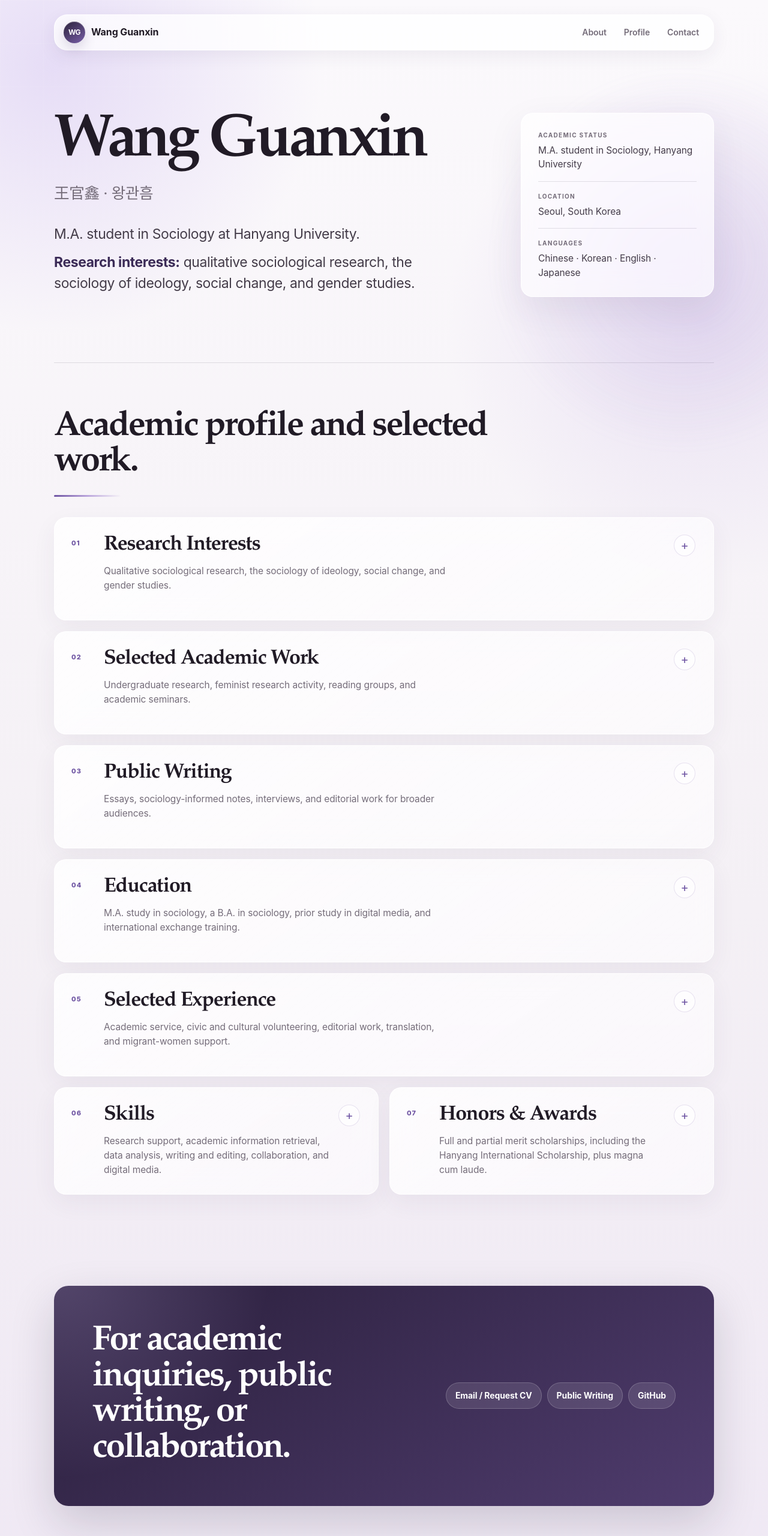
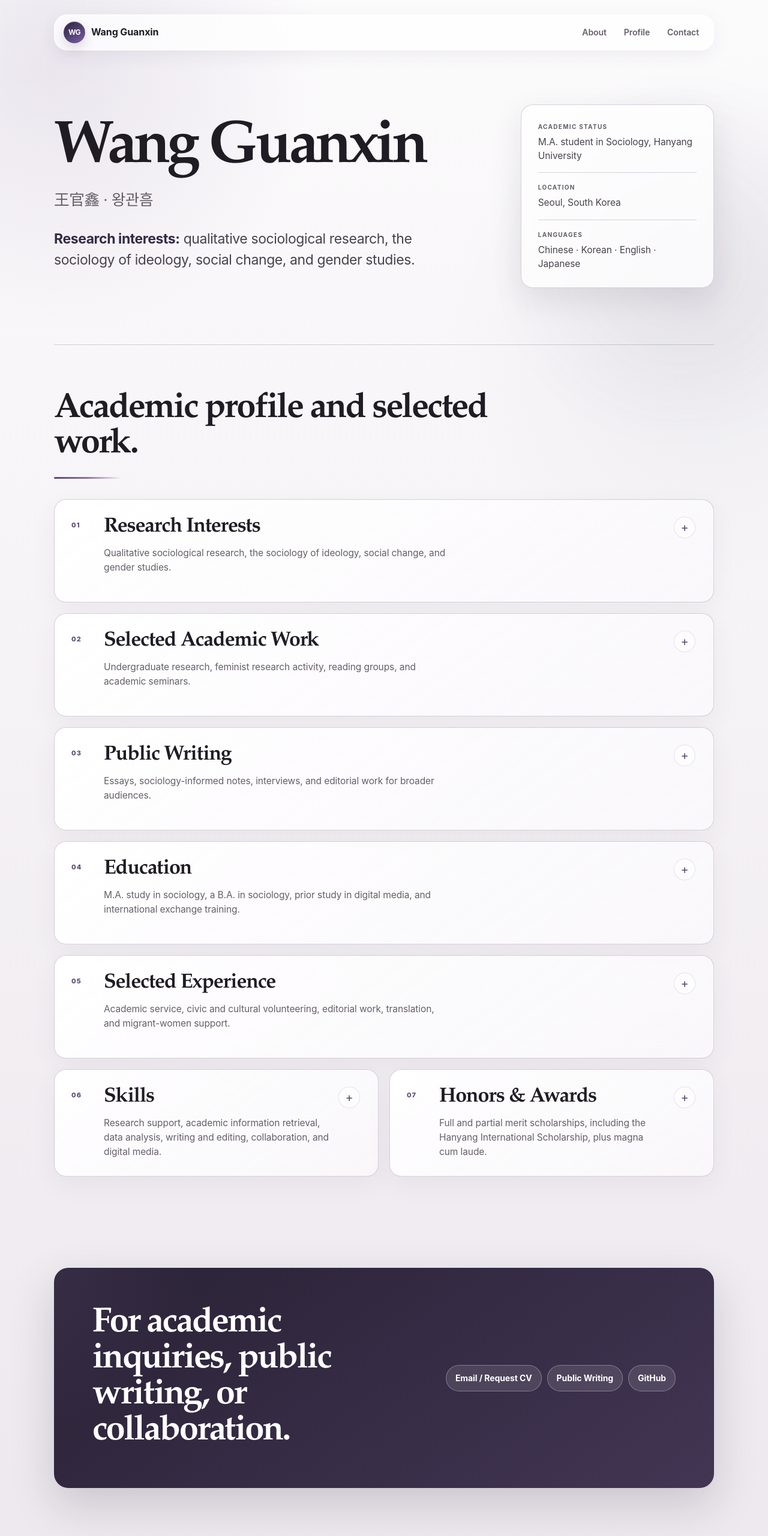
Before and after one commit to picapica2025/sociologist.github.io, a plain HTML site: page index.html in a window 1280 px wide. Shown: the top 2560 px of the page at 60% size. Drawn offline with Linux system fonts and the light colour scheme.

Commit message:
Refine hero copy, color contrast, and motion

```diff
--- a/index.html
+++ b/index.html
@@ -4,7 +4,7 @@
   <meta charset="UTF-8" />
   <meta name="viewport" content="width=device-width, initial-scale=1.0" />
   <meta name="description" content="Academic homepage of Wang Guanxin, an M.A. student in sociology at Hanyang University. Research interests include qualitative sociological research, the sociology of ideology, social change, and gender studies." />
-  <meta name="theme-color" content="#f5f1f8" />
+  <meta name="theme-color" content="#f3f0f3" />
   <meta name="robots" content="index, follow" />
   <link rel="canonical" href="https://ghwsocio.social/" />
   <meta property="og:title" content="Wang Guanxin | Sociological Research & Public Writing" />
@@ -16,18 +16,18 @@
   <style>
     :root {
       color-scheme: light;
-      --bg: #f4f0f5;
-      --surface: rgba(255,255,255,.78);
-      --surface-solid: #fdfbfc;
-      --ink: #211b26;
-      --ink-soft: #443c49;
-      --muted: #746c79;
-      --line: rgba(52,42,66,.13);
-      --violet: #6f55a3;
-      --violet-deep: #3b2b57;
-      --lavender: #bba6dc;
-      --lavender-soft: #e9e0f3;
-      --shadow: 0 20px 60px rgba(62,45,83,.08);
+      --bg: #f3f0f3;
+      --surface: rgba(255,255,255,.88);
+      --surface-solid: #fdfcfd;
+      --ink: #201c24;
+      --ink-soft: #49424d;
+      --muted: #655e69;
+      --line: rgba(54,44,64,.2);
+      --violet: #5b4a76;
+      --violet-deep: #342a45;
+      --lavender: #8c759e;
+      --lavender-soft: #e7e1ea;
+      --shadow: 0 18px 52px rgba(40,32,47,.1);
       --radius: 20px;
       --max: 1100px;
       --sans: -apple-system, BlinkMacSystemFont, "SF Pro Text", "Segoe UI", Roboto, Helvetica, Arial, sans-serif;
@@ -47,9 +47,9 @@
       line-height: 1.62;
       letter-spacing: -.006em;
       background:
-        radial-gradient(circle at 7% 4%, rgba(197,176,238,.38), transparent 28rem),
-        radial-gradient(circle at 92% 20%, rgba(169,138,216,.19), transparent 27rem),
-        linear-gradient(180deg, #fbf9fc 0%, var(--bg) 56%, #efe8f4 100%);
+        radial-gradient(circle at 7% 4%, rgba(142,121,168,.16), transparent 28rem),
+        radial-gradient(circle at 92% 20%, rgba(96,110,131,.08), transparent 27rem),
+        linear-gradient(180deg, #fcfbfc 0%, var(--bg) 56%, #ece8ee 100%);
     }
 
     body::before {
@@ -76,8 +76,8 @@
       z-index: -2;
       pointer-events: none;
       border-radius: 50%;
-      opacity: .58;
-      background: radial-gradient(circle, rgba(187,166,220,.5), rgba(187,166,220,0) 70%);
+      opacity: .38;
+      background: radial-gradient(circle, rgba(140,120,158,.28), rgba(140,120,158,0) 70%);
       filter: blur(14px);
       animation: ambient-drift 14s ease-in-out infinite alternate;
     }
@@ -93,18 +93,13 @@
     }
 
     @keyframes hero-rise {
-      from { opacity: 0; transform: translateY(34px) scale(.97); filter: blur(5px); }
-      to { opacity: 1; transform: translateY(0) scale(1); filter: blur(0); }
+      from { opacity: 0; transform: translateY(22px); }
+      to { opacity: 1; transform: translateY(0); }
     }
 
     @keyframes details-rise {
-      from { opacity: 0; transform: translateY(-14px) scale(.985); }
-      to { opacity: 1; transform: translateY(0) scale(1); }
-    }
-
-    @keyframes detail-item-rise {
-      from { opacity: 0; transform: translateX(-18px); }
-      to { opacity: 1; transform: translateX(0); }
+      from { opacity: 0; transform: translateY(-7px); }
+      to { opacity: 1; transform: translateY(0); }
     }
 
     @keyframes line-sweep {
@@ -113,8 +108,8 @@
     }
 
     @keyframes contact-rise {
-      from { opacity: 0; transform: translateY(34px) scale(.97); }
-      to { opacity: 1; transform: translateY(0) scale(1); }
+      from { opacity: 0; transform: translateY(22px); }
+      to { opacity: 1; transform: translateY(0); }
     }
 
     @keyframes contact-gradient {
@@ -124,7 +119,7 @@
 
     a { color: inherit; text-underline-offset: 4px; }
     button, summary { font: inherit; }
-    :focus-visible { outline: 3px solid var(--violet); outline-offset: 3px; }
+    :focus-visible { outline: 3px solid var(--violet); outline-offset: 3px; box-shadow: 0 0 0 2px #fff; }
     section, #about { scroll-margin-top: 108px; }
 
     .skip-link {
@@ -219,8 +214,8 @@
       grid-template-columns: minmax(0, 1.55fr) minmax(270px, .72fr);
       gap: clamp(44px, 7vw, 84px);
       align-items: center;
-      min-height: 500px;
-      padding: 46px 0 72px;
+      min-height: 470px;
+      padding: 42px 0 66px;
     }
 
     h1, h2, h3, p { margin-top: 0; }
@@ -244,21 +239,19 @@
 
     .lead {
       max-width: 730px;
-      margin: 30px 0 0;
+      margin: 27px 0 0;
       color: var(--ink-soft);
       font-size: clamp(18px, 1.8vw, 23px);
       line-height: 1.55;
       letter-spacing: -.018em;
     }
-    .lead-status, .lead-research { display: block; }
-    .lead-research { margin-top: .48em; }
     .lead strong { color: var(--violet-deep); font-weight: 700; }
 
     .quick-facts {
       padding: 28px;
-      border: 1px solid rgba(255,255,255,.88);
+      border: 1px solid var(--line);
       border-radius: var(--radius);
-      background: rgba(255,255,255,.7);
+      background: rgba(255,255,255,.78);
       box-shadow: var(--shadow);
       backdrop-filter: blur(24px) saturate(150%);
       -webkit-backdrop-filter: blur(24px) saturate(150%);
@@ -302,19 +295,19 @@
     .card-grid { display: grid; grid-template-columns: repeat(2, minmax(0, 1fr)); gap: 18px; }
     .profile-card {
       overflow: clip;
-      border: 1px solid rgba(255,255,255,.9);
+      border: 1px solid var(--line);
       border-radius: var(--radius);
-      background: linear-gradient(145deg, rgba(255,255,255,.84), rgba(255,255,255,.58));
+      background: linear-gradient(145deg, rgba(255,255,255,.96), rgba(250,248,251,.88));
       box-shadow: 0 13px 40px rgba(62,45,83,.06);
       backdrop-filter: blur(18px) saturate(140%);
       -webkit-backdrop-filter: blur(18px) saturate(140%);
       transition: transform .2s ease, box-shadow .2s ease, border-color .2s ease;
     }
     @media (hover: hover) {
-      .profile-card:hover { transform: translateY(-5px) scale(1.006); border-color: rgba(169,138,216,.42); box-shadow: 0 26px 64px rgba(62,45,83,.15); }
+      .profile-card:hover { transform: translateY(-3px); border-color: rgba(104,79,152,.28); box-shadow: 0 22px 56px rgba(62,45,83,.12); }
     }
     .profile-card.featured-card { grid-column: 1 / -1; }
-    .profile-card[open] { grid-column: 1 / -1; background: rgba(255,255,255,.84); }
+    .profile-card[open] { grid-column: 1 / -1; background: rgba(255,255,255,.94); }
 
     .profile-card summary {
       display: grid;
@@ -355,16 +348,7 @@
     .card-details li { position: relative; padding-left: 17px; color: var(--ink-soft); font-size: 15px; line-height: 1.62; }
     .card-details li strong { color: var(--ink); font-weight: 700; }
     .card-details li::before { content: ""; position: absolute; left: 0; top: .66em; width: 5px; height: 5px; border-radius: 50%; background: var(--lavender); }
-    .profile-card[open] .card-details { animation: details-rise .48s cubic-bezier(.22, 1, .36, 1) both; }
-    .profile-card[open] .card-details li {
-      animation: detail-item-rise .46s cubic-bezier(.22, 1, .36, 1) var(--item-delay, .04s) both;
-    }
-    .profile-card[open] .card-details li:nth-child(2) { --item-delay: .08s; }
-    .profile-card[open] .card-details li:nth-child(3) { --item-delay: .12s; }
-    .profile-card[open] .card-details li:nth-child(4) { --item-delay: .16s; }
-    .profile-card[open] .card-details li:nth-child(5) { --item-delay: .2s; }
-    .profile-card[open] .card-details li:nth-child(6) { --item-delay: .24s; }
-    .profile-card[open] .card-details li:nth-child(n + 7) { --item-delay: .28s; }
+    .profile-card[open] .card-details { animation: details-rise .32s cubic-bezier(.22, 1, .36, 1) both; }
 
     .contact-section { padding: 74px 0 0; }
     .contact-panel {
@@ -376,8 +360,8 @@
       border-radius: 24px;
       color: #fff;
       background:
-        radial-gradient(circle at 12% 8%, rgba(197,176,238,.28), transparent 22rem),
-        linear-gradient(145deg, #21182f, #5c467f);
+        radial-gradient(circle at 12% 8%, rgba(151,128,183,.18), transparent 22rem),
+        linear-gradient(145deg, #211b2b, #493b5c);
       background-size: 150% 150%, 160% 160%;
       background-position: 0% 20%, 0% 50%;
       box-shadow: 0 28px 72px rgba(32,24,47,.17);
@@ -396,7 +380,7 @@
       align-items: center;
       min-height: 44px;
       padding-inline: 15px;
-      border: 1px solid rgba(255,255,255,.19);
+      border: 1px solid rgba(255,255,255,.3);
       border-radius: 999px;
       color: #fff;
       background: rgba(255,255,255,.11);
@@ -406,9 +390,9 @@
       transition: background .2s ease, transform .2s ease;
     }
     @media (hover: hover) {
-      .contact-links a:hover { transform: translateY(-3px) scale(1.025); background: rgba(255,255,255,.22); }
+      .contact-links a:hover { transform: translateY(-2px) scale(1.01); background: rgba(255,255,255,.18); }
     }
-    .contact-links a:focus-visible { outline-color: rgba(255,255,255,.92); }
+    .contact-links a:focus-visible { outline-color: #fff; box-shadow: 0 0 0 6px #2b2237; }
 
     footer { padding: 30px 0 48px; color: var(--muted); }
     .footer-line {
@@ -419,41 +403,39 @@
 
     .js [data-reveal] {
       opacity: 0;
-      translate: var(--reveal-x, 0) var(--reveal-y, 32px);
-      scale: var(--reveal-scale, .975);
-      transition: opacity .82s ease, translate .82s cubic-bezier(.22, 1, .36, 1), scale .82s cubic-bezier(.22, 1, .36, 1);
+      translate: var(--reveal-x, 0) var(--reveal-y, 22px);
+      transition: opacity .74s ease, translate .74s cubic-bezier(.22, 1, .36, 1);
       transition-delay: var(--reveal-delay, 0ms);
     }
-    .js [data-reveal].visible { opacity: 1; translate: none; scale: 1; }
+    .js [data-reveal].visible { opacity: 1; translate: none; }
     .js .profile-card[data-reveal] {
-      transition-property: opacity, translate, scale, transform, box-shadow, border-color;
-      transition-duration: .82s, .82s, .82s, .24s, .24s, .24s;
-      transition-timing-function: ease, cubic-bezier(.22, 1, .36, 1), cubic-bezier(.22, 1, .36, 1), ease, ease, ease;
-      transition-delay: var(--reveal-delay, 0ms), var(--reveal-delay, 0ms), var(--reveal-delay, 0ms), 0ms, 0ms, 0ms;
+      transition-property: opacity, translate, transform, box-shadow, border-color;
+      transition-duration: .74s, .74s, .22s, .22s, .22s;
+      transition-timing-function: ease, cubic-bezier(.22, 1, .36, 1), ease, ease, ease;
+      transition-delay: var(--reveal-delay, 0ms), var(--reveal-delay, 0ms), 0ms, 0ms, 0ms;
     }
-    .js #about[data-reveal] { opacity: 1; translate: none; scale: 1; transition: none; }
-    .js #about > * { opacity: 0; transform: translateY(34px) scale(.97); filter: blur(5px); }
-    .js #about.visible > * { animation: hero-rise .9s cubic-bezier(.22, 1, .36, 1) both; }
+    .js #about[data-reveal] { opacity: 1; translate: none; transition: none; }
+    .js #about > * { opacity: 0; transform: translateY(22px); }
+    .js #about.visible > * { animation: hero-rise .76s cubic-bezier(.22, 1, .36, 1) both; }
     .js #about.visible > :nth-child(1) { animation-delay: .04s; }
-    .js #about.visible > :nth-child(2) { animation-delay: .19s; }
-    .js #about.visible > :nth-child(3) { animation-delay: .34s; }
-    .js .quick-facts[data-reveal] { --reveal-delay: 220ms; --reveal-x: 48px; --reveal-y: 0; --reveal-scale: .95; }
-    .js .card-grid .profile-card:nth-child(odd) { --reveal-x: -34px; --reveal-y: 20px; }
-    .js .card-grid .profile-card:nth-child(even) { --reveal-x: 34px; --reveal-y: 20px; }
-    .card-grid .profile-card:nth-child(2) { --reveal-delay: 90ms; }
-    .card-grid .profile-card:nth-child(3) { --reveal-delay: 180ms; }
-    .card-grid .profile-card:nth-child(4) { --reveal-delay: 90ms; }
-    .card-grid .profile-card:nth-child(5) { --reveal-delay: 180ms; }
-    .card-grid .profile-card:nth-child(6) { --reveal-delay: 90ms; }
-    .card-grid .profile-card:nth-child(7) { --reveal-delay: 180ms; }
+    .js #about.visible > :nth-child(2) { animation-delay: .14s; }
+    .js #about.visible > :nth-child(3) { animation-delay: .24s; }
+    .js .quick-facts[data-reveal] { --reveal-delay: 160ms; --reveal-x: 20px; --reveal-y: 0; }
+    .js .card-grid .profile-card { --reveal-x: 0; --reveal-y: 22px; }
+    .card-grid .profile-card:nth-child(2) { --reveal-delay: 60ms; }
+    .card-grid .profile-card:nth-child(3) { --reveal-delay: 120ms; }
+    .card-grid .profile-card:nth-child(4) { --reveal-delay: 60ms; }
+    .card-grid .profile-card:nth-child(5) { --reveal-delay: 120ms; }
+    .card-grid .profile-card:nth-child(6) { --reveal-delay: 60ms; }
+    .card-grid .profile-card:nth-child(7) { --reveal-delay: 120ms; }
     .js .section-head::after { opacity: 0; transform: scaleX(0); }
     .js .section-head.visible::after { animation: line-sweep .8s cubic-bezier(.22, 1, .36, 1) .34s both; }
-    .js .contact-section[data-reveal] { opacity: 1; translate: none; scale: 1; transition: none; }
-    .js .contact-section .contact-panel { opacity: 0; transform: translateY(34px) scale(.97); }
+    .js .contact-section[data-reveal] { opacity: 1; translate: none; transition: none; }
+    .js .contact-section .contact-panel { opacity: 0; transform: translateY(22px); }
     .js .contact-section.visible .contact-panel {
       animation:
-        contact-rise .9s cubic-bezier(.22, 1, .36, 1) both,
-        contact-gradient 10s ease-in-out .9s infinite alternate;
+        contact-rise .76s cubic-bezier(.22, 1, .36, 1) both,
+        contact-gradient 8s ease-in-out .76s 2 alternate;
     }
 
     @media (max-width: 880px) {
@@ -464,7 +446,9 @@
       .contact-panel { grid-template-columns: 1fr; }
       .contact-links { justify-content: flex-start; }
       body::after { animation: none; transform: translate3d(-8vw, 4%, 0) scale(1); }
-      .js .contact-section.visible .contact-panel { animation: contact-rise .9s cubic-bezier(.22, 1, .36, 1) both; }
+      .js [data-reveal] { --reveal-x: 0; --reveal-y: 18px; }
+      .js #about > * { transform: translateY(18px); }
+      .js .contact-section.visible .contact-panel { animation: contact-rise .76s cubic-bezier(.22, 1, .36, 1) both; }
     }
 
     @media (max-width: 680px) {
@@ -482,7 +466,7 @@
       .hero { padding: 38px 0 54px; }
       h1 { font-size: clamp(46px, 12.5vw, 56px); letter-spacing: -.045em; white-space: nowrap; }
       .name-line { margin-top: 14px; }
-      .lead { margin-top: 24px; font-size: 18px; line-height: 1.58; }
+      .lead { margin-top: 21px; font-size: 18px; line-height: 1.58; }
       .quick-facts { display: block; padding: 22px; }
       .fact-list { grid-template-columns: 1fr; gap: 0; }
       .fact-list > div { padding: 13px 0; border-top: 1px solid var(--line); }
@@ -506,8 +490,8 @@
         animation: none !important;
         transition: none !important;
       }
-      .js [data-reveal] { opacity: 1; translate: none; scale: 1; }
-      .js #about > * { opacity: 1; transform: none; filter: none; }
+      .js [data-reveal] { opacity: 1; translate: none; }
+      .js #about > * { opacity: 1; transform: none; }
       .js .section-head::after { opacity: 1; transform: none; }
       .js .contact-section .contact-panel { opacity: 1; transform: none; }
     }
@@ -549,10 +533,7 @@
       <div id="about" data-reveal>
         <h1 id="hero-title">Wang Guanxin</h1>
         <p class="name-line">王官鑫 · 왕관흠</p>
-        <p class="lead">
-          <span class="lead-status">M.A. student in Sociology at Hanyang University.</span>
-          <span class="lead-research"><strong>Research interests:</strong> qualitative sociological research, the sociology of ideology, social change, and gender studies.</span>
-        </p>
+        <p class="lead"><strong>Research interests:</strong> qualitative sociological research, the sociology of ideology, social change, and gender studies.</p>
       </div>
 
       <aside class="quick-facts" aria-label="Key facts" data-reveal>
```
